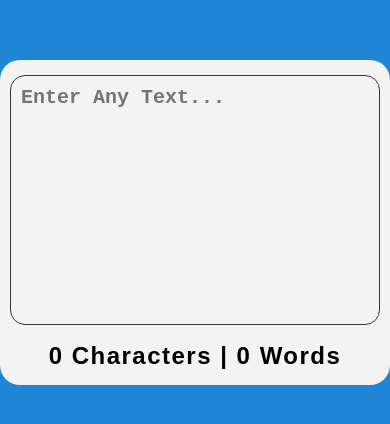
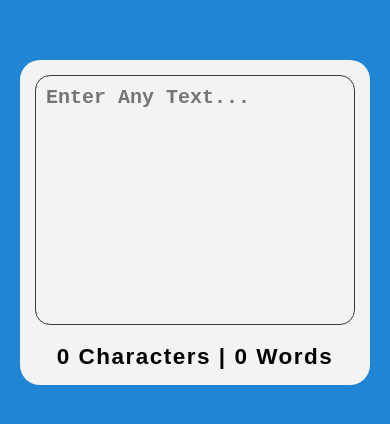
Before and after one commit to JustinBrilliantThendri/Word-Counter, a plain HTML site: page index.html in a window 390 px wide. Shown: the part 200-624 px from the top of the page. Drawn offline with Linux system fonts and the light colour scheme.

Commit message:
Style has been modified

```diff
--- a/style.css
+++ b/style.css
@@ -50,14 +50,17 @@
     letter-spacing : 1.5px;
 }
 
-@media screen and (max-width : 650px){
+@media screen and (max-width : 600px){
     .sub-container{
-        width : 400px;
+        width : 350px;
         height : 325px;
         padding : 15px 0;
     }
     #text{
-        width : 370px;
+        width : 320px;
         height : 250px;
     }
+    #counter{
+        font-size : 22.5px;
+    }
 }
```
